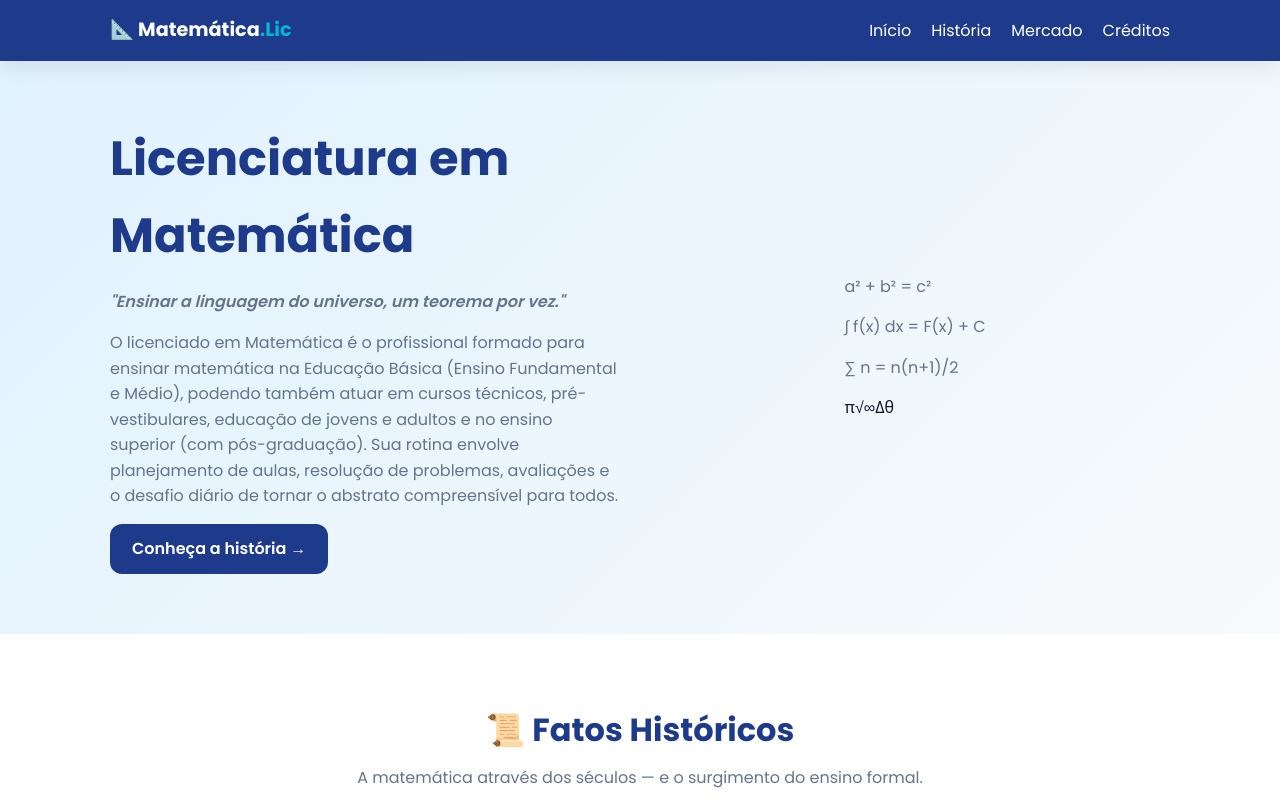
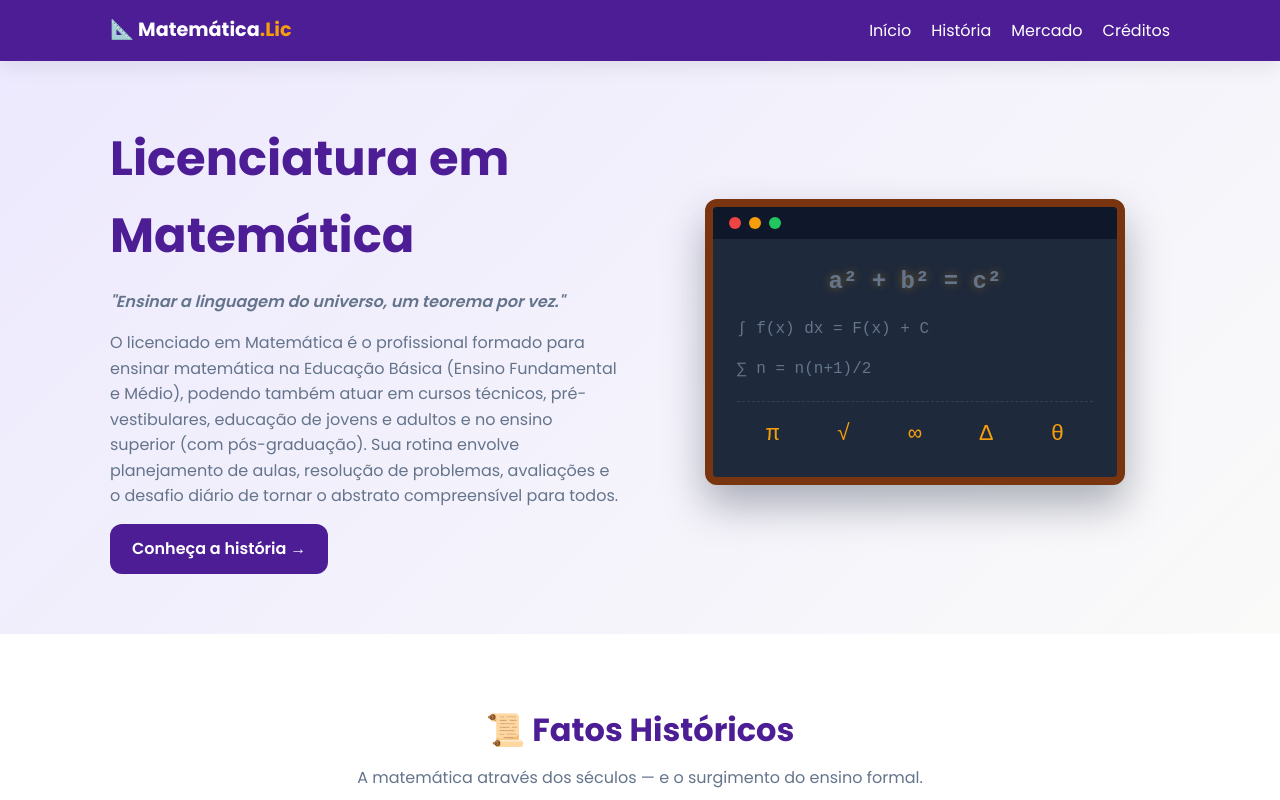
Before and after one commit to eloisaribeirorocha-oss/Licenciatura-em-matematica, a plain HTML site: page index.html in a window 1280 px wide. Shown: the top 800 px of the page. Drawn offline with Linux system fonts and the light colour scheme; files that its build step writes are made by us from their sources; files whose address does not match are found by name.

Commit message:
Refactor styles and update color scheme
Updated color variables and adjusted styles for various elements including hero section, code window, and sections. Enhanced visual aspects with new gradients and background colors.

```diff
--- a/style.css
+++ b/style.css
@@ -6,10 +6,10 @@
 }
 
 :root {
-  --cor-primaria: #1e3a8a;
-  --cor-secundaria: #3b82f6;
-  --cor-destaque: #06b6d4;
-  --cor-fundo: #f8fafc;
+  --cor-primaria: #4c1d95;      /* roxo profundo (matemática/teoria) */
+  --cor-secundaria: #7c3aed;    /* roxo claro */
+  --cor-destaque: #f59e0b;      /* dourado (lousa/ideia) */
+  --cor-fundo: #fafaf9;
   --cor-texto: #0f172a;
   --cor-cinza: #64748b;
   --radius: 12px;
@@ -39,14 +39,12 @@ body {
   z-index: 100;
   box-shadow: var(--sombra);
 }
-
 .header-content {
   display: flex;
   align-items: center;
   justify-content: space-between;
   padding: 15px 20px;
 }
-
 .logo {
   color: #fff;
   text-decoration: none;
@@ -79,7 +77,7 @@ body {
 /* ===== HERO ===== */
 .hero {
   padding: 60px 0;
-  background: linear-gradient(135deg, #e0f2fe, #f8fafc);
+  background: linear-gradient(135deg, #ede9fe, #fafaf9);
 }
 .hero-grid {
   display: grid;
@@ -115,54 +113,71 @@ body {
   transform: translateY(-2px);
 }
 
-/* ===== VISUAL DO HERO (janela de código em CSS) ===== */
+/* ===== VISUAL DO HERO — LOUSA EM CSS PURO ===== */
 .hero-visual {
   display: flex;
   justify-content: center;
   align-items: center;
 }
-.code-window {
-  background: #0f172a;
+.math-board {
+  background: #1e293b;
   border-radius: var(--radius);
-  box-shadow: 0 20px 40px rgba(15, 23, 42, 0.25);
+  box-shadow: 0 20px 40px rgba(30, 41, 59, 0.35);
   width: 100%;
   max-width: 420px;
   overflow: hidden;
   animation: flutuar 4s ease-in-out infinite;
+  border: 8px solid #78350f; /* moldura de madeira */
 }
 @keyframes flutuar {
   0%, 100% { transform: translateY(0); }
   50%      { transform: translateY(-10px); }
 }
-.code-dots {
+.board-top {
   display: flex;
   gap: 8px;
-  padding: 12px 16px;
-  background: #1e293b;
+  padding: 10px 16px;
+  background: #0f172a;
 }
-.code-dots span {
+.board-top span {
   width: 12px;
   height: 12px;
   border-radius: 50%;
 }
-.code-dots span:nth-child(1) { background: #ef4444; }
-.code-dots span:nth-child(2) { background: #f59e0b; }
-.code-dots span:nth-child(3) { background: #22c55e; }
+.board-top span:nth-child(1) { background: #ef4444; }
+.board-top span:nth-child(2) { background: #f59e0b; }
+.board-top span:nth-child(3) { background: #22c55e; }
 
-.code-window pre {
+.board-body {
   padding: 24px;
   color: #e2e8f0;
   font-family: 'Courier New', monospace;
-  font-size: 0.95rem;
-  line-height: 1.8;
-  overflow-x: auto;
 }
-.code-window .tag { color: #06b6d4; }
+.formula {
+  font-size: 1.5rem;
+  font-weight: 700;
+  color: var(--cor-destaque);
+  text-align: center;
+  margin-bottom: 18px;
+  text-shadow: 0 0 10px rgba(245, 158, 11, 0.4);
+}
+.formula-sec {
+  font-size: 1rem;
+  margin-bottom: 10px;
+  color: #cbd5e1;
+}
+.formula-simbolos {
+  display: flex;
+  justify-content: space-around;
+  margin-top: 18px;
+  padding-top: 15px;
+  border-top: 1px dashed #334155;
+  font-size: 1.4rem;
+  color: var(--cor-destaque);
+}
 
 /* ===== SEÇÕES ===== */
-.section {
-  padding: 70px 0;
-}
+.section { padding: 70px 0; }
 .section h2 {
   font-size: 2rem;
   color: var(--cor-primaria);
@@ -239,7 +254,7 @@ body {
 }
 
 /* ===== MERCADO ===== */
-.mercado { background: linear-gradient(180deg, #f8fafc, #e0f2fe); }
+.mercado { background: linear-gradient(180deg, #fafaf9, #ede9fe); }
 
 .cards-dados {
   display: grid;
@@ -299,7 +314,7 @@ body {
 .grafico { margin-bottom: 40px; }
 .barra {
   display: grid;
-  grid-template-columns: 110px 1fr 50px;
+  grid-template-columns: 130px 1fr 50px;
   align-items: center;
   gap: 10px;
   margin-bottom: 12px;
@@ -367,5 +382,6 @@ body {
   }
   .nav-list.active { display: flex; }
 
-  .barra { grid-template-columns: 80px 1fr 40px; font-size: 0.8rem; }
+  .barra { grid-template-columns: 100px 1fr 40px; font-size: 0.8rem; }
+  .formula { font-size: 1.2rem; }
 }
```
